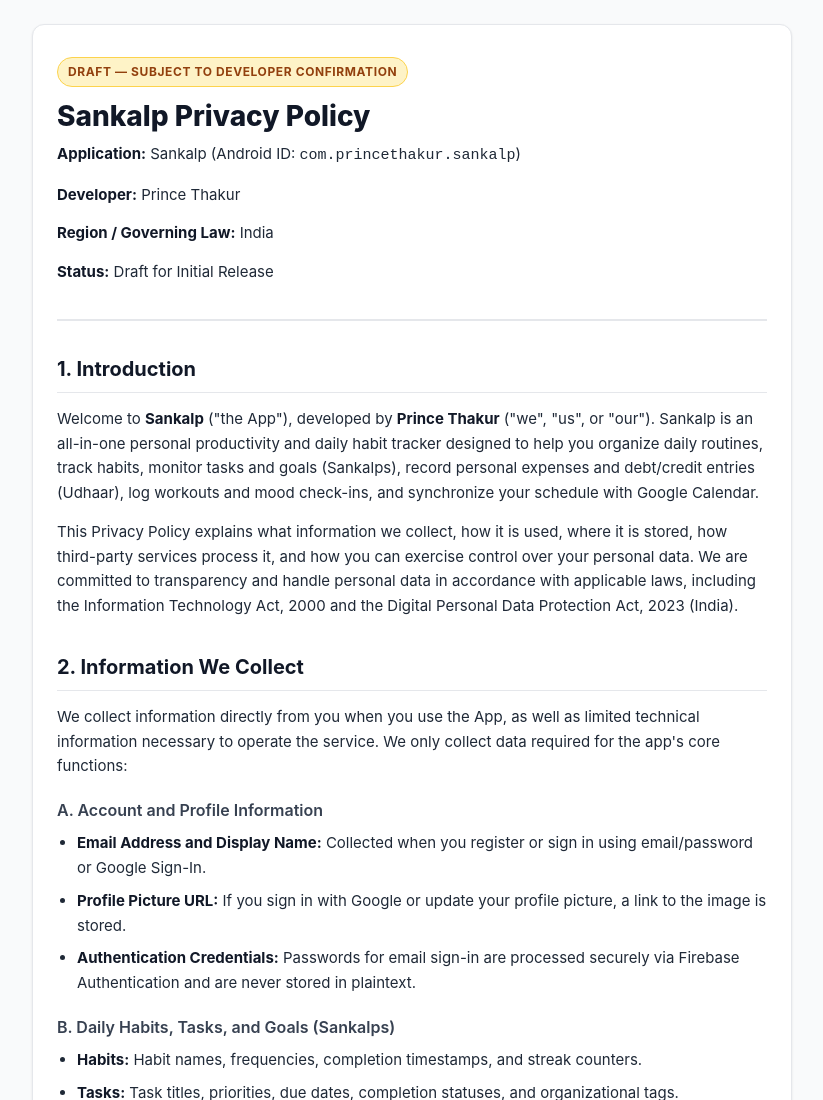
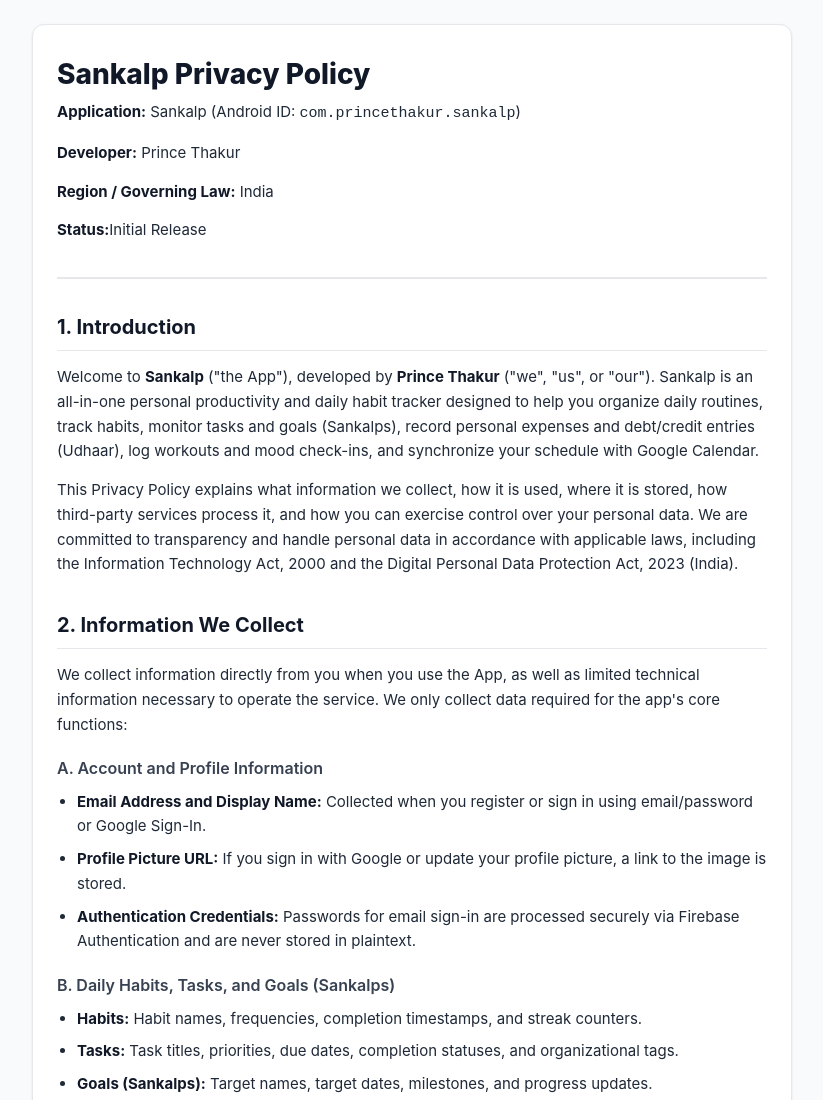
Before and after one commit to princethakur882/sankalp-privacy, a plain HTML site: page index.html in a window 1280 px wide. Shown: the top 1100 px of the page, without its empty margins (228-1051 px from the left). Drawn offline with Linux system fonts and the light colour scheme.

Commit message:
Update status from Draft to Initial Release

```diff
--- a/index.html
+++ b/index.html
@@ -145,13 +145,12 @@
 <body>
   <div class="container">
     <header>
-      <span class="badge-draft">Draft — Subject to Developer Confirmation</span>
       <h1>Sankalp Privacy Policy</h1>
       <div class="meta-info">
         <p><strong>Application:</strong> Sankalp (Android ID: <code>com.princethakur.sankalp</code>)</p>
         <p><strong>Developer:</strong> Prince Thakur</p>
         <p><strong>Region / Governing Law:</strong> India</p>
-        <p><strong>Status:</strong> Draft for Initial Release</p>
+        <p><strong>Status:</strong>Initial Release</p>
       </div>
     </header>
 
```
